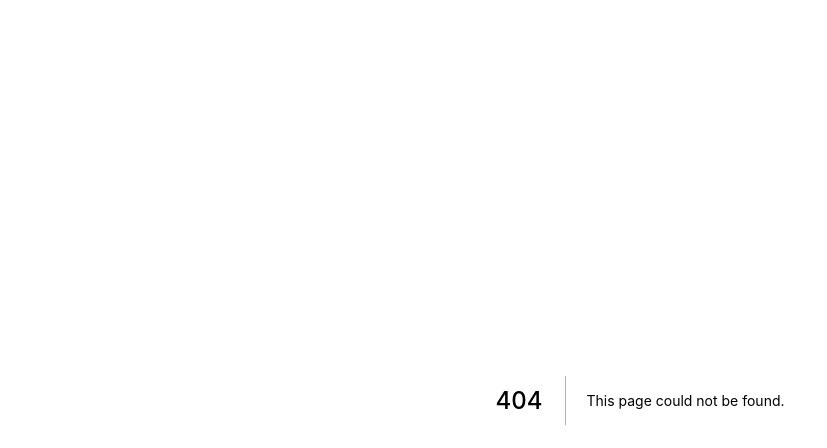
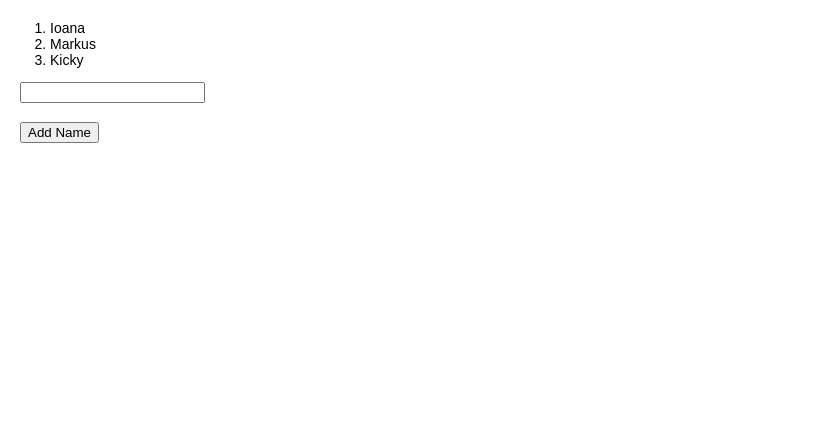
Before and after one commit to Bucurenciu-Cristian/Saboteur-Game, a Next.js app in the folder the_game/: page /State in a window 1280 px wide. Before the commit this address had no page. Shown: the top 448 px of the page, without its empty margins (0-827 px from the left). Built offline with nearby package versions, Linux system fonts and the light colour scheme.

Commit message:
UseStateExample

```diff
--- /dev/null
+++ b/the_game/pages/State/index.tsx
@@ -0,0 +1,12 @@
+// import usePokemon from "../../src/components/State/Context";
+import StateUsePage from "../../src/components/State/useState";
+const App = () => {
+  // const {pokemon} = usePokemon();
+
+  return (<div>
+    {/*{JSON.stringify(pokemon)}*/}
+    <StateUsePage />
+
+  </div>);
+};
+export default App;
--- /dev/null
+++ b/the_game/src/components/State/useState.jsx
@@ -0,0 +1,45 @@
+import {useState} from "react";
+
+// function Page(){
+//
+//     const [count, setCount] = useState(10);
+//
+//     function addOne() {
+        // count++, nu merge din cauza ca nu ii spui la react, rerandeaza asta pt mine, doar prin setCount poti face asta.
+//         setCount(count + 1);
+//     }
+//
+//     return <div className="App">
+//         <button onClick={addOne}>{count}</button>
+//         count = {count}
+//     </div>
+// }
+
+function Page() {
+    const [nameList, setNameList] = useState(["Ioana", "Markus", "Kicky"]);
+    const [name, setName] = useState("");
+
+
+    //If you have a complex function for initialization, you can do this.
+    // const [name, setName] = useState(() => "Jack");
+
+    function addName(e) {
+        setName(e.target.value);
+    }
+
+    function addNameToArray() {
+        setNameList([...nameList, name]);
+        setName("");
+    }
+
+    return <div>
+        <ol>
+            {nameList.map(item => <li key={item}>{item}</li>)}
+        </ol>
+        <input type="text" value={name} onChange={addName}/>
+        <h1>{name}</h1>
+        <button onClick={addNameToArray}>Add Name</button>
+    </div>;
+}
+
+export default Page;
```
